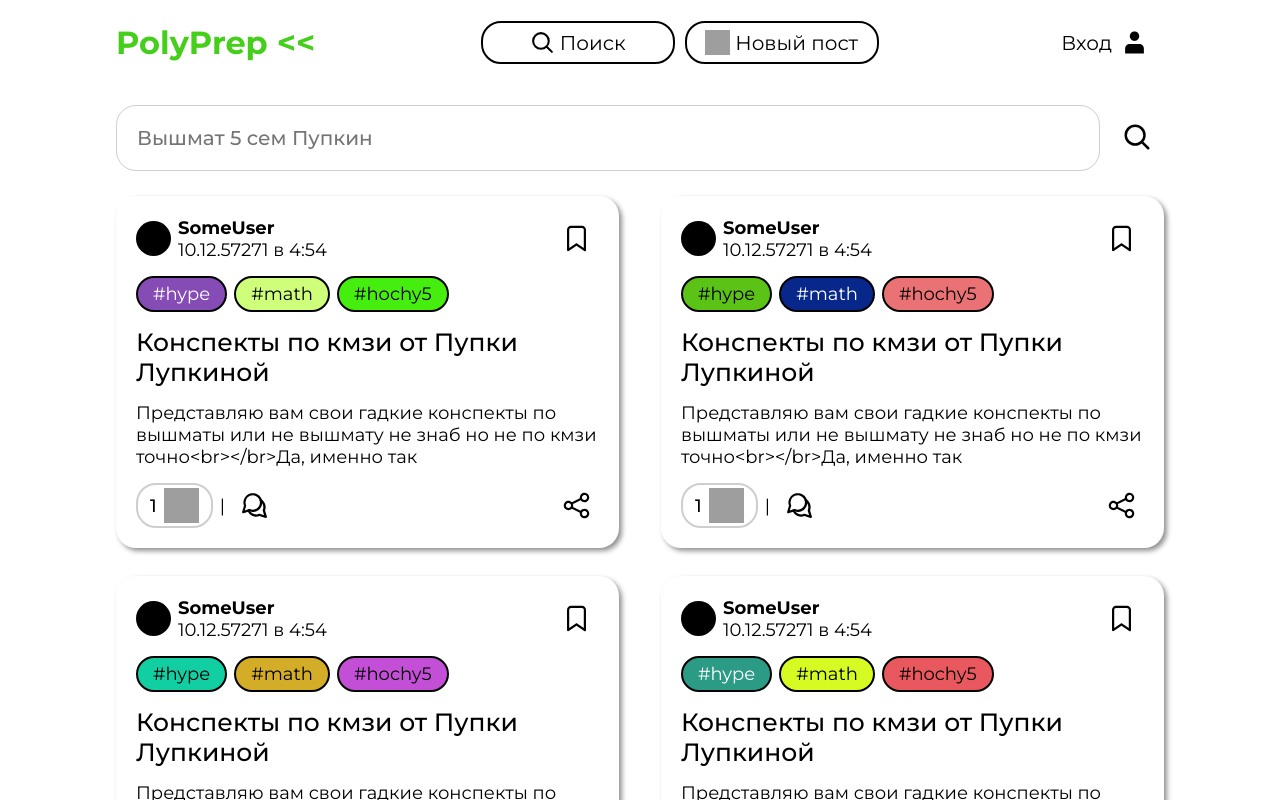
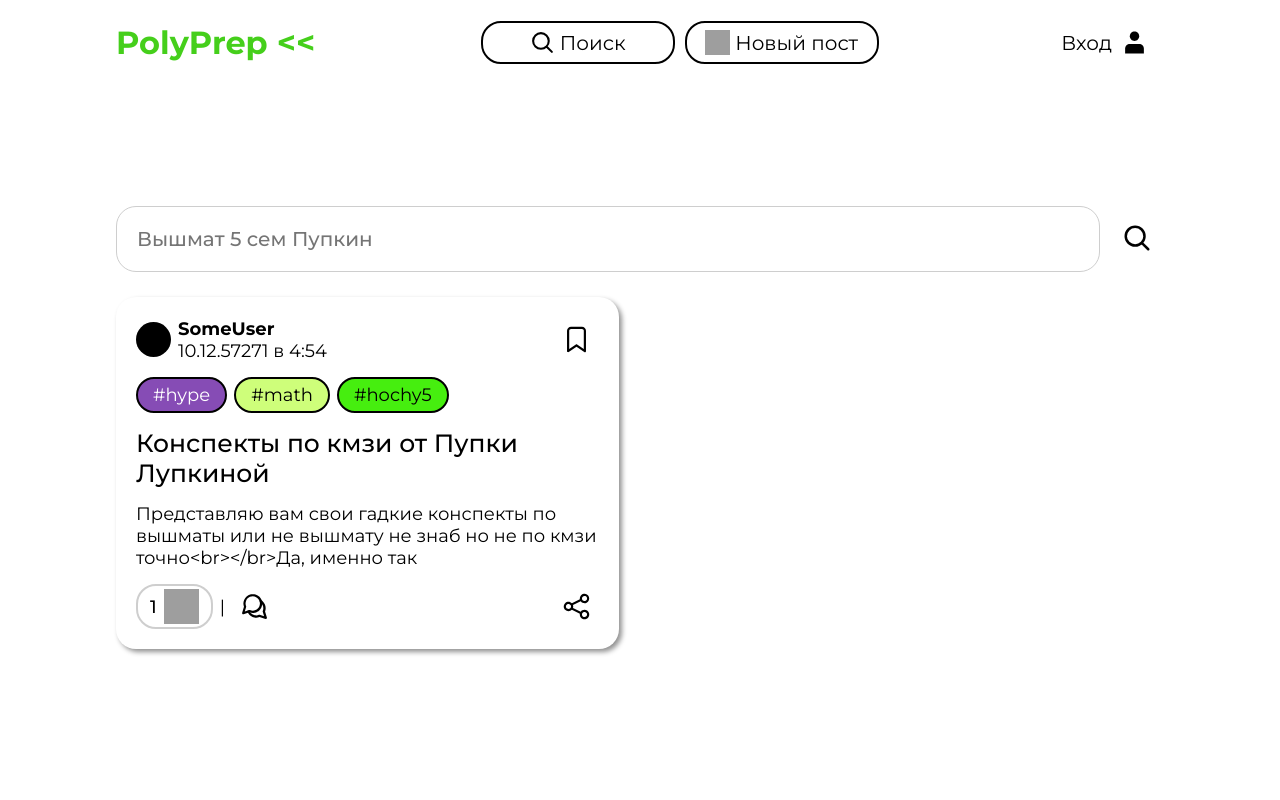
Before and after one commit to Makson4ik12/PolyPrep, a React (Create React App) app in the folder frontend/polyprep-web/: page /search in a window 1280 px wide. Shown: the top 800 px of the page. Built offline with nearby package versions, Linux system fonts and the light colour scheme; grey boxes are pictures that could not be loaded.

Commit message:
1. add post edit 2. fix post view

```diff
--- a/frontend/polyprep-web/src/App.tsx
+++ b/frontend/polyprep-web/src/App.tsx
@@ -23,7 +23,7 @@ const App = () => {
         <Routes>
           <Route path="/search" element={<SearchPage />} />
 
-          <Route path="/post/edit" element={<EditPostPage /> } />
+          <Route path="/post/edit/*" element={<EditPostPage /> } />
           <Route path="/post/view/*" element={<ViewPostPage /> } />
           <Route path="/post/new" element={<LoginPage page={<NewPostPage />} next_page="post/new" />} />
 
--- a/frontend/polyprep-web/src/components/Card.tsx
+++ b/frontend/polyprep-web/src/components/Card.tsx
@@ -35,7 +35,7 @@ const Card = (data: IPost) => {
 
       <div className={styles.lin_container}>
         {
-          data.hashtages.map((item) =>
+          data.hashtags.map((item) =>
             <Badge text={item}/>
           )
         }
--- a/frontend/polyprep-web/src/pages/MainPage.tsx
+++ b/frontend/polyprep-web/src/pages/MainPage.tsx
@@ -43,7 +43,7 @@ const MainPage = () => {
                       title={item.title}
                       text={item.text}
                       public={item.public}
-                      hashtages={item.hashtages}
+                      hashtags={item.hashtags}
                     />
                   )
                 }
--- a/frontend/polyprep-web/src/pages/NewPostPage.tsx
+++ b/frontend/polyprep-web/src/pages/NewPostPage.tsx
@@ -87,7 +87,7 @@ const NewPostPage = () => {
       title: formElements.title.value,
       text: formElements.text.value,
       public: !isPrivate,
-      hashtages: formElements.hashtags.value.split(" "),
+      hashtags: formElements.hashtags.value.split(" "),
       scheduled_at: isScheduled ? new Date(formElements.data.value).getTime() : null
     })
     .then ((resp) => {
--- a/frontend/polyprep-web/src/pages/SearchPage.tsx
+++ b/frontend/polyprep-web/src/pages/SearchPage.tsx
@@ -34,41 +34,8 @@ const SearchPage = () => {
                 title='Конспекты по кмзи от Пупки Лупкиной'
                 text='Представляю вам свои гадкие конспекты по вышматы или не вышмату не знаб но не по кмзи точно<br></br>Да, именно так'
                 public={true}
-                hashtages={["#hype", "#math", "#hochy5"]}
+                hashtags={["#hype", "#math", "#hochy5"]}
               />
-              <Card
-                id={1}
-                created_at={1745160699283}
-                updated_at={1745160699283}
-                scheduled_at={1745160699283}
-                author_id="1"
-                title='Конспекты по кмзи от Пупки Лупкиной'
-                text='Представляю вам свои гадкие конспекты по вышматы или не вышмату не знаб но не по кмзи точно<br></br>Да, именно так'
-                public={true}
-                hashtages={["#hype", "#math", "#hochy5"]}
-                />
-                <Card
-                id={1}
-                created_at={1745160699283}
-                updated_at={1745160699283}
-                scheduled_at={1745160699283}
-                author_id="1"
-                title='Конспекты по кмзи от Пупки Лупкиной'
-                text='Представляю вам свои гадкие конспекты по вышматы или не вышмату не знаб но не по кмзи точно<br></br>Да, именно так'
-                public={true}
-                hashtages={["#hype", "#math", "#hochy5"]}
-              />
-              <Card
-                id={1}
-                created_at={1745160699283}
-                updated_at={1745160699283}
-                scheduled_at={1745160699283}
-                author_id="1"
-                title='Конспекты по кмзи от Пупки Лупкиной'
-                text='Представляю вам свои гадкие конспекты по вышматы или не вышмату не знаб но не по кмзи точно<br></br>Да, именно так'
-                public={true}
-                hashtages={["#hype", "#math", "#hochy5"]}
-                />
             </>
           :
             <h2 className={styles.not_found}>Ничего не найдено :(</h2>
--- a/frontend/polyprep-web/src/pages/UserPage.tsx
+++ b/frontend/polyprep-web/src/pages/UserPage.tsx
@@ -68,7 +68,7 @@ const UserPage = () => {
           title='Конспекты по кмзи от Пупки Лупкиной'
           text='Представляю вам свои гадкие конспекты по вышматы или не вышмату не знаб но не по кмзи точно<br></br>Да, именно так'
           public={true}
-          hashtages={["#hype", "#math", "#hochy5"]}
+          hashtags={["#hype", "#math", "#hochy5"]}
         />
       </div>
 
@@ -96,7 +96,7 @@ const UserPage = () => {
                     title={item.title}
                     text={item.text}
                     public={item.public}
-                    hashtages={item.hashtages}
+                    hashtags={item.hashtags}
                   />
                 )
               }
--- a/frontend/polyprep-web/src/pages/ViewPostPage.tsx
+++ b/frontend/polyprep-web/src/pages/ViewPostPage.tsx
@@ -139,12 +139,20 @@ const ViewPostPage = () => {
                         <p>Поделиться</p>
                       </button>
 
-                      <div className={styles.divider} />
+                      {
+                        postData?.author_id === userData.uid ?
+                          <>
+                            <div className={styles.divider} />
 
-                      <button className={styles.action_item}>
-                      <img src={IconEdit} className={styles.action_btn} alt='edit' onClick={() => navigate("/post/edit")}/>
-                        <p>Редактировать</p>
-                      </button>
+                            <button className={styles.action_item}>
+                              <img src={IconEdit} className={styles.action_btn} alt='edit' onClick={() => navigate("/post/edit")}/>
+                              <p>Редактировать</p>
+                            </button>
+                          </>
+                        :
+                          <></>
+                      }
+
                     </div>
                   </div>
 
@@ -159,7 +167,7 @@ const ViewPostPage = () => {
 
             <div className={styles.lin_container}>
               {
-                postData?.hashtages?.map((item) =>
+                postData?.hashtags.map((item) =>
                   <Badge text={item}/>
                 )
               }
--- a/frontend/polyprep-web/src/server-api/posts.tsx
+++ b/frontend/polyprep-web/src/server-api/posts.tsx
@@ -12,7 +12,7 @@ export interface IPost {
   title: string;
   text: string;
   public: boolean;
-  hashtages: string[];
+  hashtags: string[];
 }
 
 export async function postPost(data: IPost) {
@@ -84,7 +84,7 @@ export async function putPost(data: IPost) {
     { headers: { Authorization: `Bearer ${store.getState().auth.authTokens.access_token}` } }
     );
 
-    return response;
+    return response.data;
   } catch (error: any) {
     throw error;
   }
```
Also changed, not shown: frontend/polyprep-web/src/pages/EditPostPage.tsx (+62 -3 lines).
